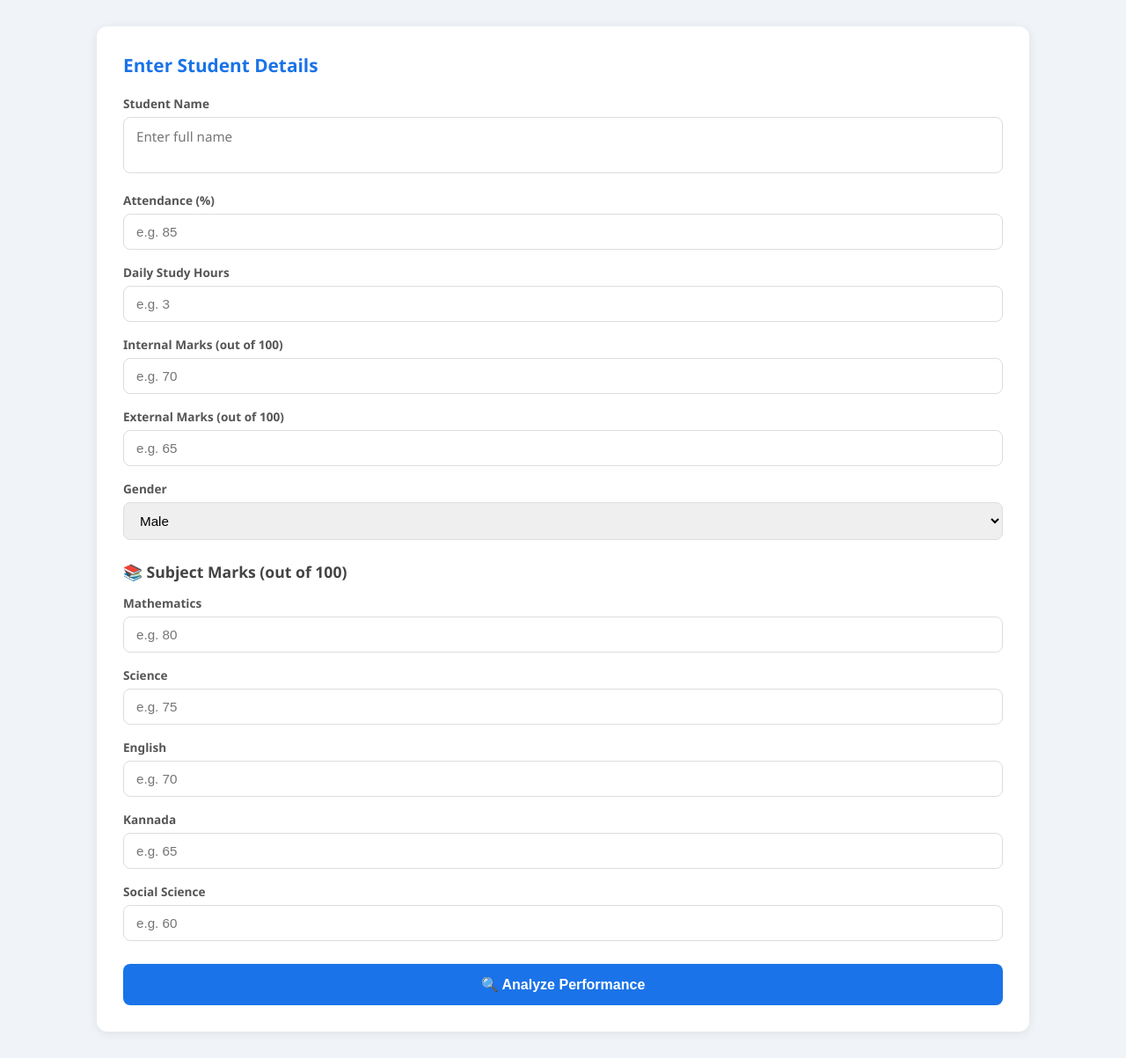
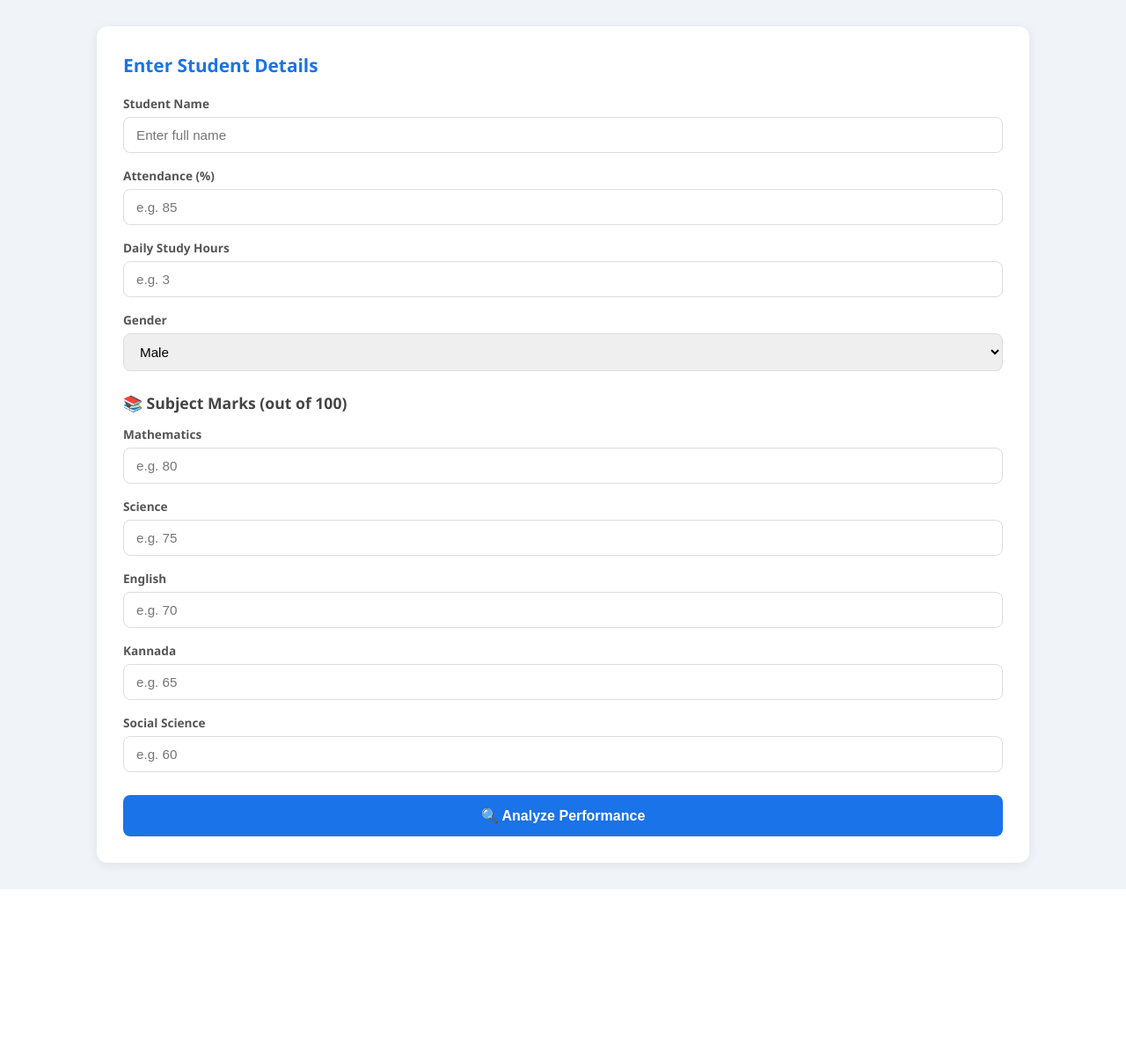
Before and after one commit to sarmasvali391-rgb/student-performance, a Flask app: page / in a window 1280 px wide. Shown: the part 113-1316 px from the top of the page at 88% size. After the commit the page ends 1124 px from the top, so only its background shows below. Run offline with Flask 3, Linux system fonts and the light colour scheme.

```diff
--- a/templates/index.html
+++ b/templates/index.html
@@ -20,29 +20,16 @@
 
       <div class="form-group">
         <label>Student Name</label>
-        <textarea id="name" placeholder="Enter full name" rows="2"></textarea>
+        <input type="text" id="name" placeholder="Enter full name">
       </div>
-
       <div class="form-group">
         <label>Attendance (%)</label>
         <input type="number" id="attendance" placeholder="e.g. 85">
       </div>
-
       <div class="form-group">
         <label>Daily Study Hours</label>
         <input type="number" id="study_hours" placeholder="e.g. 3">
       </div>
-
-      <div class="form-group">
-        <label>Internal Marks (out of 100)</label>
-        <input type="number" id="internal" placeholder="e.g. 70">
-      </div>
-
-      <div class="form-group">
-        <label>External Marks (out of 100)</label>
-        <input type="number" id="external" placeholder="e.g. 65">
-      </div>
-
       <div class="form-group">
         <label>Gender</label>
         <select id="gender">
@@ -57,22 +44,18 @@
         <label>Mathematics</label>
         <input type="number" id="math" placeholder="e.g. 80">
       </div>
-
       <div class="form-group">
         <label>Science</label>
         <input type="number" id="science" placeholder="e.g. 75">
       </div>
-
       <div class="form-group">
         <label>English</label>
         <input type="number" id="english" placeholder="e.g. 70">
       </div>
-
       <div class="form-group">
         <label>Kannada</label>
         <input type="number" id="kannada" placeholder="e.g. 65">
       </div>
-
       <div class="form-group">
         <label>Social Science</label>
         <input type="number" id="social" placeholder="e.g. 60">
@@ -81,15 +64,14 @@
       <button onclick="analyzeStudent()">🔍 Analyze Performance</button>
     </div>
 
-    <!-- RESULTS -->
     <div class="results-box" id="results" style="display:none">
-
+      <h2>📋 Results for <span id="res_name"></span></h2>
       <button onclick="window.print()" id="printBtn">🖨️ Print / Save as PDF</button>
 
       <div class="cards">
         <div class="card">
           <p>Total Marks (out of 500)</p>
-         <h3 id="res_total"></h3>
+          <h3 id="res_total"></h3>
         </div>
         <div class="card">
           <p>Percentage</p>
@@ -119,11 +101,10 @@
           <canvas id="barChart"></canvas>
         </div>
         <div class="chart-box">
-          <h3>Subject performance Radar</h3>
+          <h3>Subject Performance Radar</h3>
           <canvas id="pieChart"></canvas>
         </div>
       </div>
-
     </div>
   </div>
 
```
